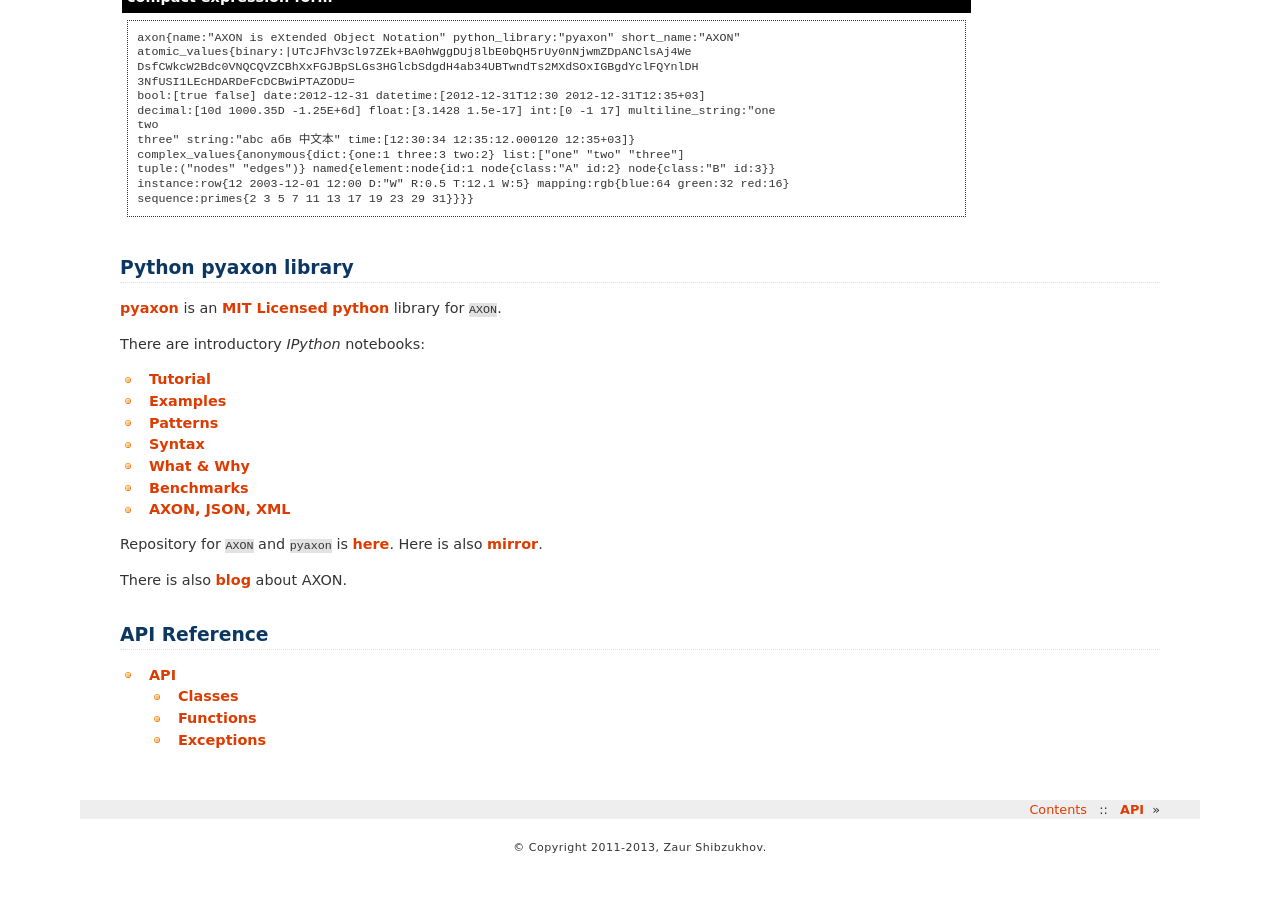
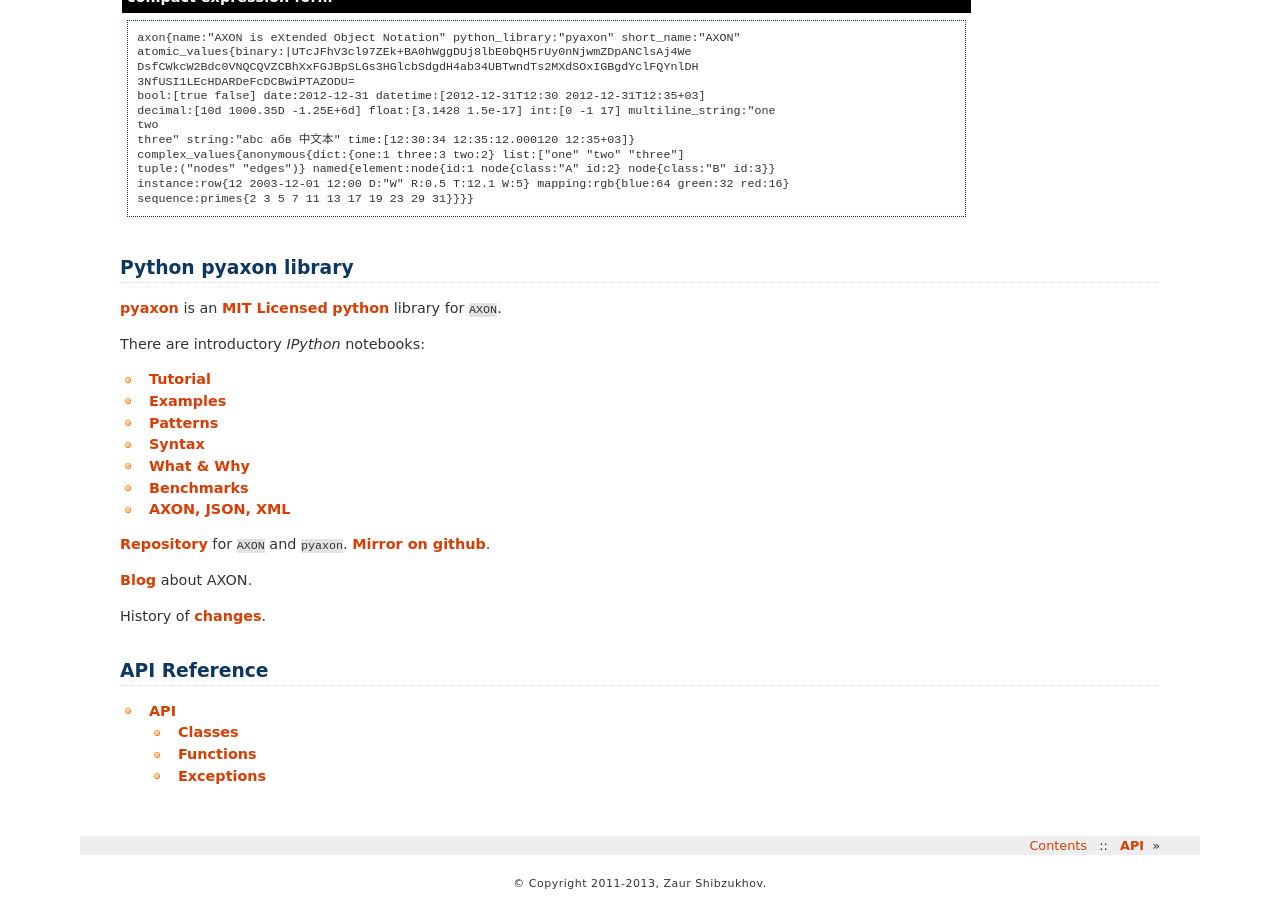
Before and after one commit to intellimath/pyaxon, a Sphinx documentation site: the page built from docs/index.rst, in a window 1280 px wide and 900 px high, scrolled down 1926 px. Built offline with Sphinx 7.4.7, drawn with Linux system fonts in a browser that asks for light colours; before the commit the page ends 2790 px from its top, so only the background shows below that.

Commit message:
Add separate changelog

```diff
--- a/docs/index.rst
+++ b/docs/index.rst
@@ -255,10 +255,12 @@
 * `Benchmarks <http://intellimath.bitbucket.org/axon/notebooks/axon_bench.html>`_
 * `AXON, JSON, XML <http://intellimath.bitbucket.org/axon/notebooks/axon_json_xml.html>`_
 
-Repository for ``AXON`` and ``pyaxon`` is `here <https://bitbucket.org/intellimath/pyaxon>`_.
-Here is also `mirror <https://github.com/intellimath/pyaxon>`_.
+`Repository <https://bitbucket.org/intellimath/pyaxon>`_ for ``AXON`` and ``pyaxon``.
+`Mirror on github <https://github.com/intellimath/pyaxon>`_.
 
-There is also `blog <http://intellimath.bitbucket.org/blog/categories/axon.html>`_ about AXON.
+`Blog <http://intellimath.bitbucket.org/blog/categories/axon.html>`_ about AXON.
+
+History of `changes <http://intellimath.bitbucket.org/axon/changelog.rst>`_.
 
 API Reference
 -------------
```
Also changed, not shown: README.rst (+4 -77 lines).
